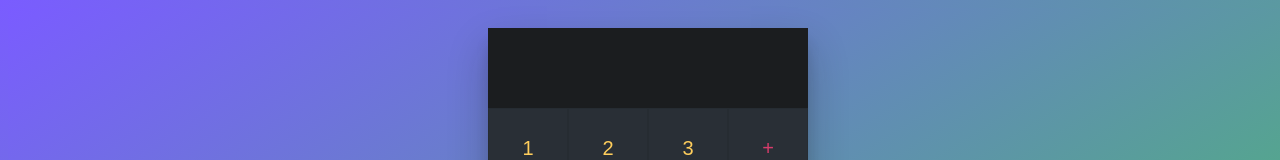
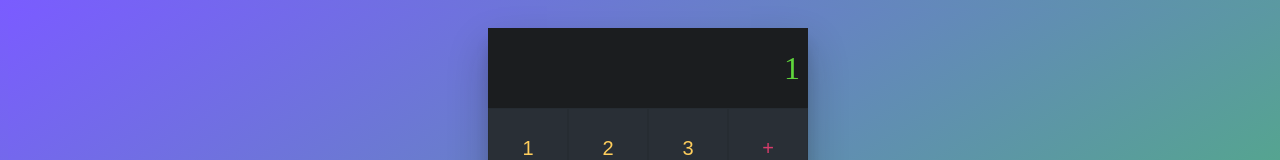
Before and after one commit to MirsonCamadro/React-calculadora-udemy, a React (Create React App) app: page / in a window 1280 px wide. Shown: the top 160 px of the page. Built offline with nearby package versions, Linux system fonts and the light colour scheme.

Commit message:
added propos to reslut.jsx and learning destructuring

```diff
--- a/src/App.jsx
+++ b/src/App.jsx
@@ -1,4 +1,5 @@
 import React from 'react'
+import Result from './components/Result'
 import './App.css'
 
 // Función Flecha o Arrow Function
@@ -7,9 +8,7 @@ const App = () => {
     console.log("Renderización de App")
     return (
     <main className='react-calculator'>
-        <div className="result">
-
-        </div>
+        <Result value={"1"}/>
         <div className="numbers">
             <button>1</button>
             <button>2</button>
--- /dev/null
+++ b/src/components/Result.jsx
@@ -0,0 +1,12 @@
+import React from "react";
+
+const Result = (props) => {
+    const { value } = props;
+    return (
+        <div className="result">
+            { value }
+        </div>
+    )
+};
+
+export default Result;
```
